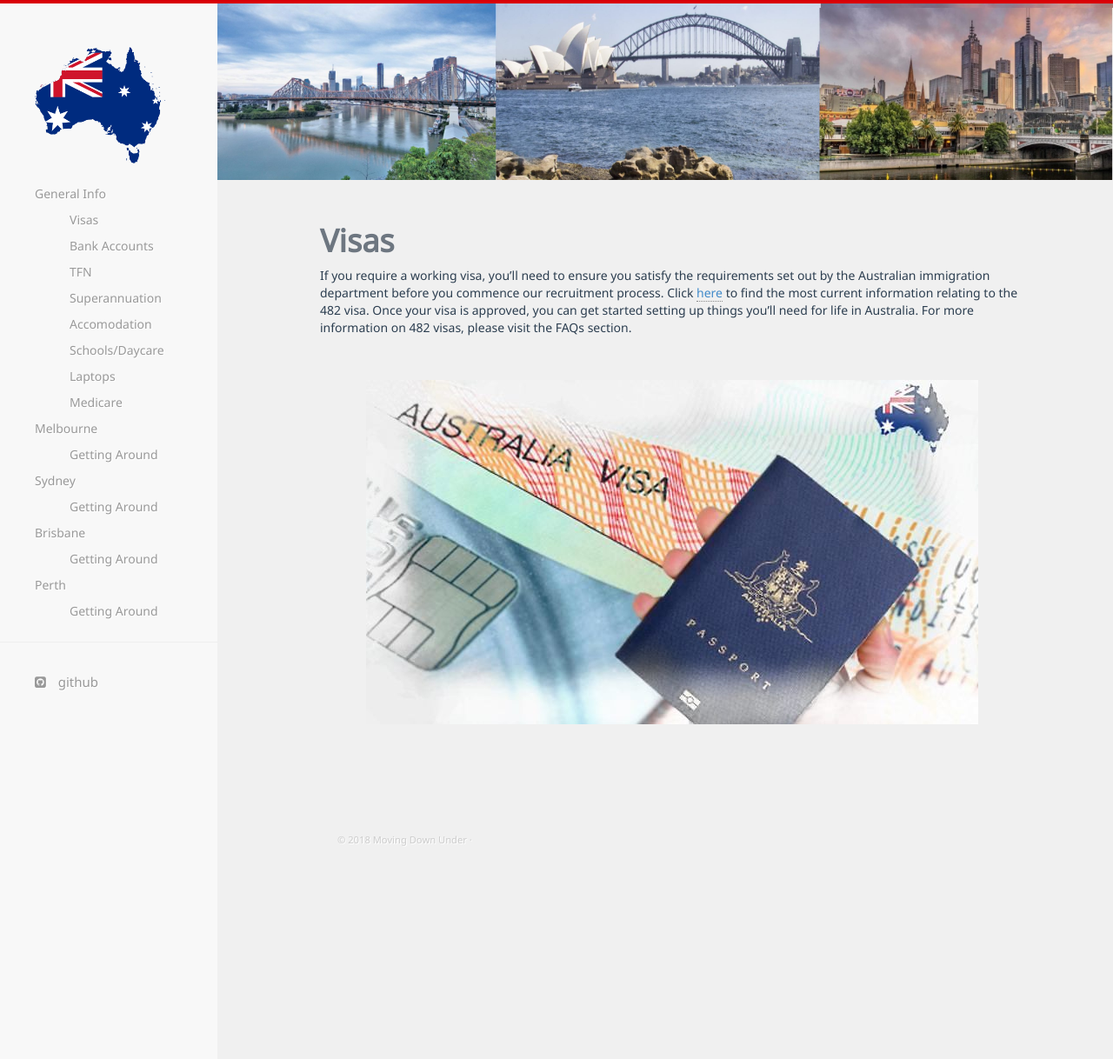
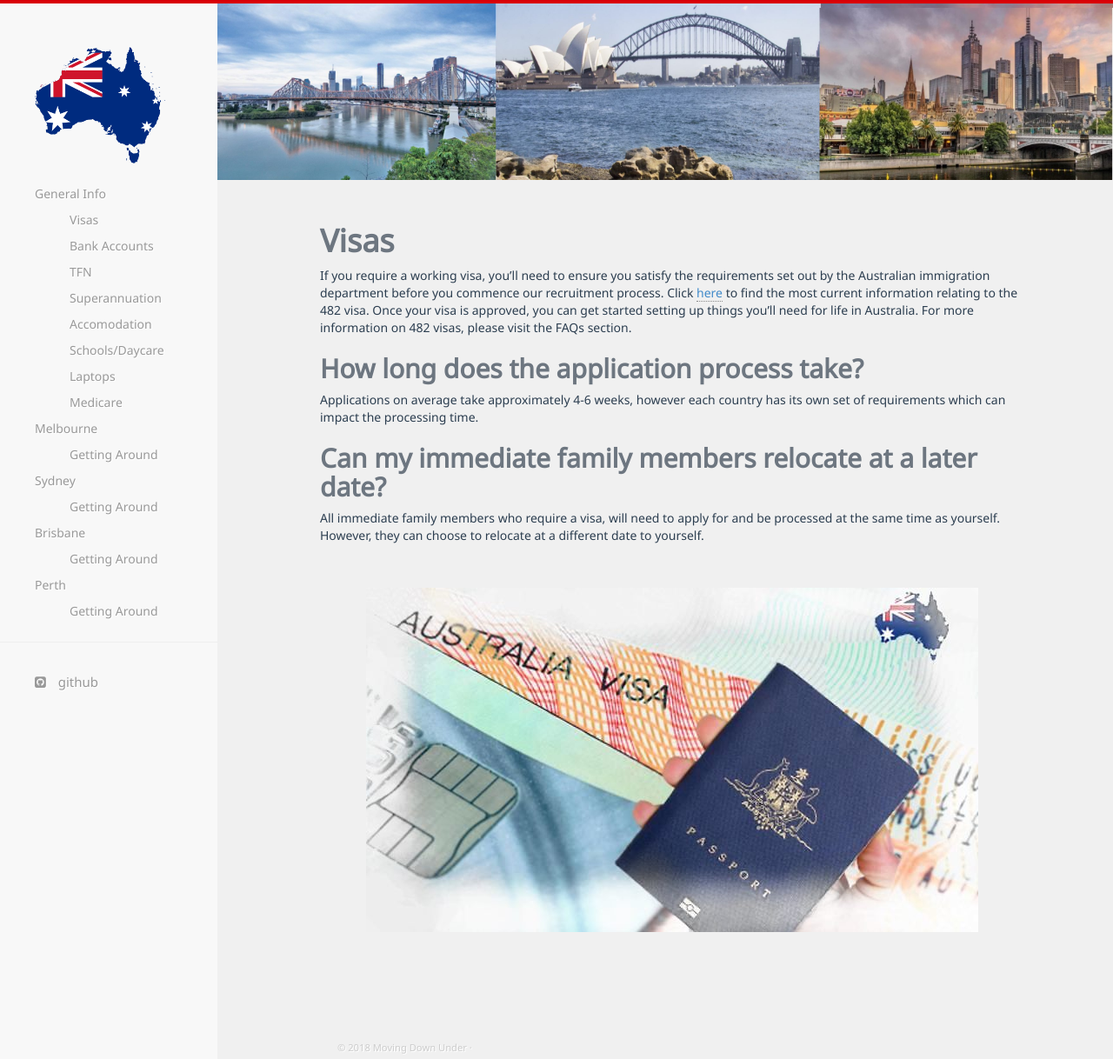
Before and after one commit to movingdownunder/movingdownunder.github.io, a Jekyll site: the page built from general/visas.md, in a window 1280 px wide and 1218 px high. Shown: the whole window at 87% size. Built offline with Jekyll 4.4.1, drawn with Linux system fonts in a browser that asks for light colours; nearby versions of some CDN libraries.

Commit message:
added FAQ's to visa page

```diff
--- a/general/visas.md
+++ b/general/visas.md
@@ -10,4 +10,12 @@ department before you commence our recruitment process. Click [here](https://www
 Once your visa is approved, you can get started setting up things you'll need for life in Australia. For more
 information on 482 visas, please visit the FAQs section.
 
+## How long does the application process take?
+
+Applications on average take approximately 4-6 weeks, however each country has its own set of requirements which can impact the processing time.
+
+## Can my immediate family members relocate at a later date?
+
+All immediate family members who require a visa, will need to apply for and be processed at the same time as yourself. However, they can choose to relocate at a different date to yourself.
+
 ![Australian Visa](/images/visa.jpg?style=center 'Australian Visa')
```
